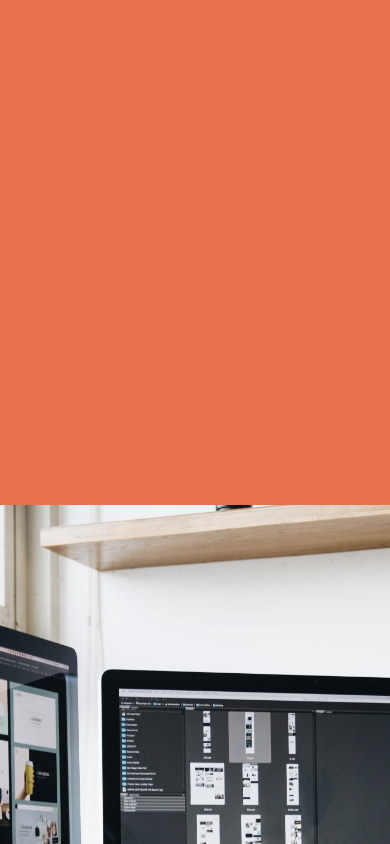
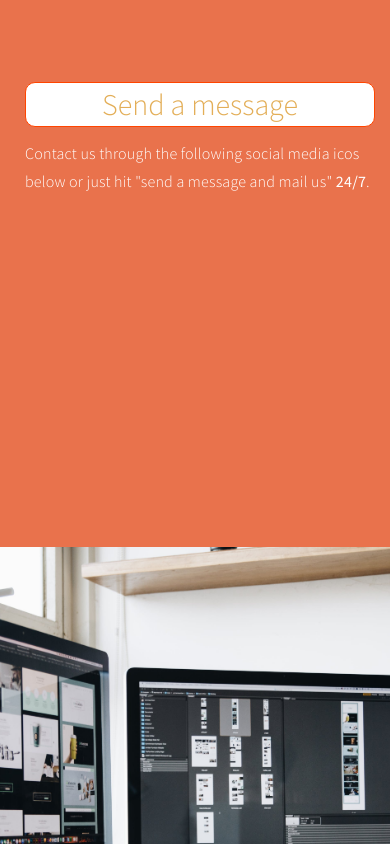
Before and after one commit to Michael-21-frost/My-portfolio, a plain HTML site: page index.html in a window 390 px wide. Shown: the part 6220-7064 px from the top of the page. Drawn offline with Linux system fonts and the light colour scheme.

Commit message:
Add files via upload

```diff
--- a/css/templatemo-style.css
+++ b/css/templatemo-style.css
@@ -65,7 +65,15 @@ strong {
   color: #232B2B;
   font-weight: normal;
 }
-
+br{
+  margin-top: 2%;
+}
+.con{
+  color:white;
+}
+.str{
+  color: white;
+}
 p {
     color: #888;
     font-size: 16px;
@@ -212,8 +220,20 @@ a:hover, a:active, a:focus {
   box-sizing: border-box;
 }
 
-
-
+.mail{
+  display: block;
+  width: 35%;
+  margin-left: 30%;
+  margin-top: 40%;
+  background-color: white;
+  border: 1px solid orangered;
+  border-radius: 10px;
+}
+.mail:hover{
+  background-color: orangered;
+  color: white;
+  transition: ease-in 0.1s;
+}
 /*---------------------------------------
     Preloader section
 -----------------------------------------*/
@@ -524,18 +544,19 @@ a:hover, a:active, a:focus {
 
 #contact {
   background: #E9724C;
+
 }
 
 #contact .contact-form,
 #contact .contact-thumb {
   padding-left:10px;
-  min-height: 75vh;
+  min-height: 55vh;
   font-size: 30px;
 }
 
 #contact .contact-img {
   background: url('../images/contact-img.jpeg') no-repeat;
-  min-height: 75vh;
+  min-height: 55vh;
 }
 
 #contact .contact-info {
@@ -665,6 +686,17 @@ footer {
     font-size: 22px;
     line-height: inherit;
   }
+
+.mail{
+  display: block;
+  width:100%;
+  margin-left: 0%;
+  margin-top: 60%;
+  text-align: center;
+  background-color: white;
+  border: 1px solid orangered;
+  border-radius: 10px;
+}
 }
 
 @media only screen and (max-width: 767px) {
--- a/js/custom.js
+++ b/js/custom.js
@@ -74,7 +74,7 @@
     wow js - Animation js
   -------------------------------------------------------------------------------*/
 
-  new WOW({ mobile: false }).init();
+  new WOW({ mobile:true}).init();
 
 
   });
```
Also changed, not shown: images/home-img.jpg, index.html (line endings or trailing spaces).
